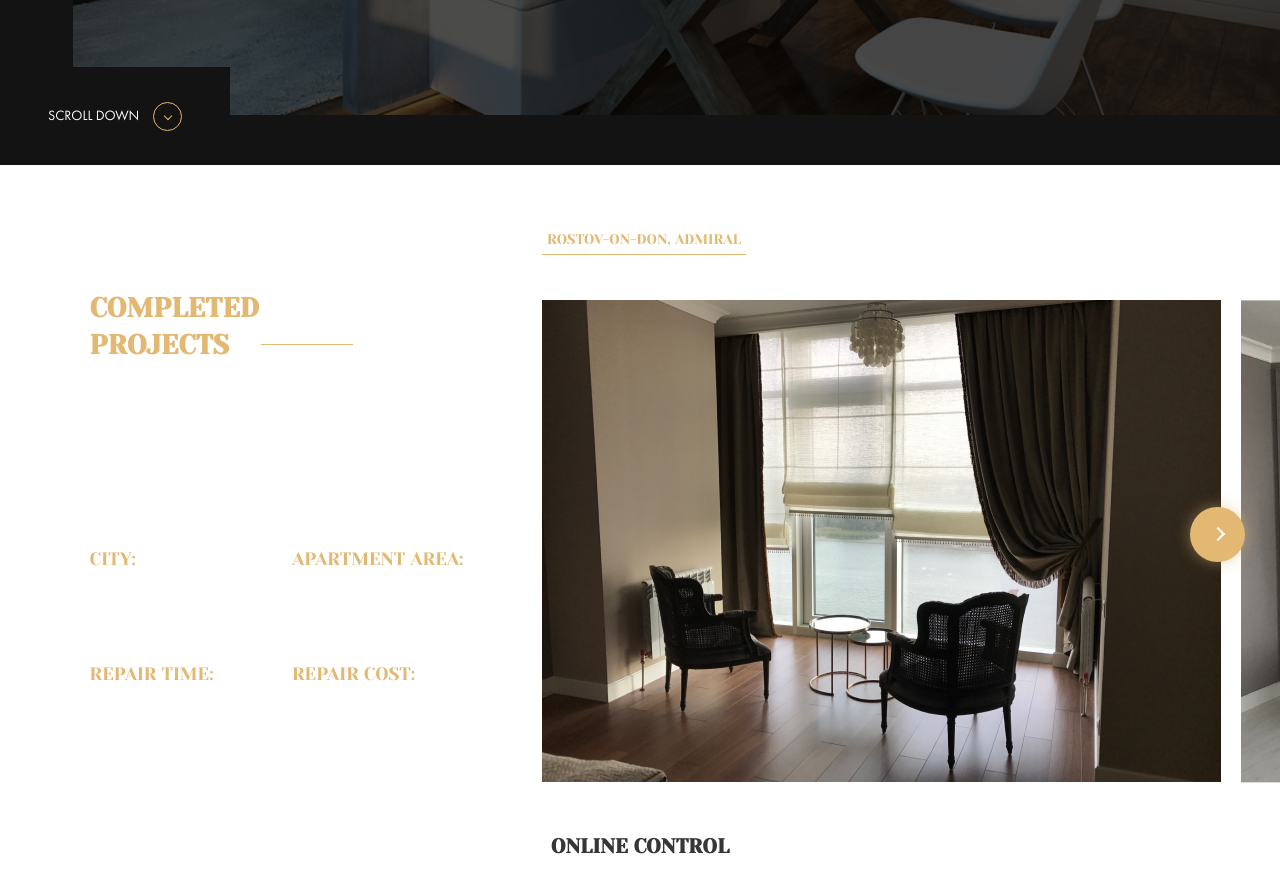
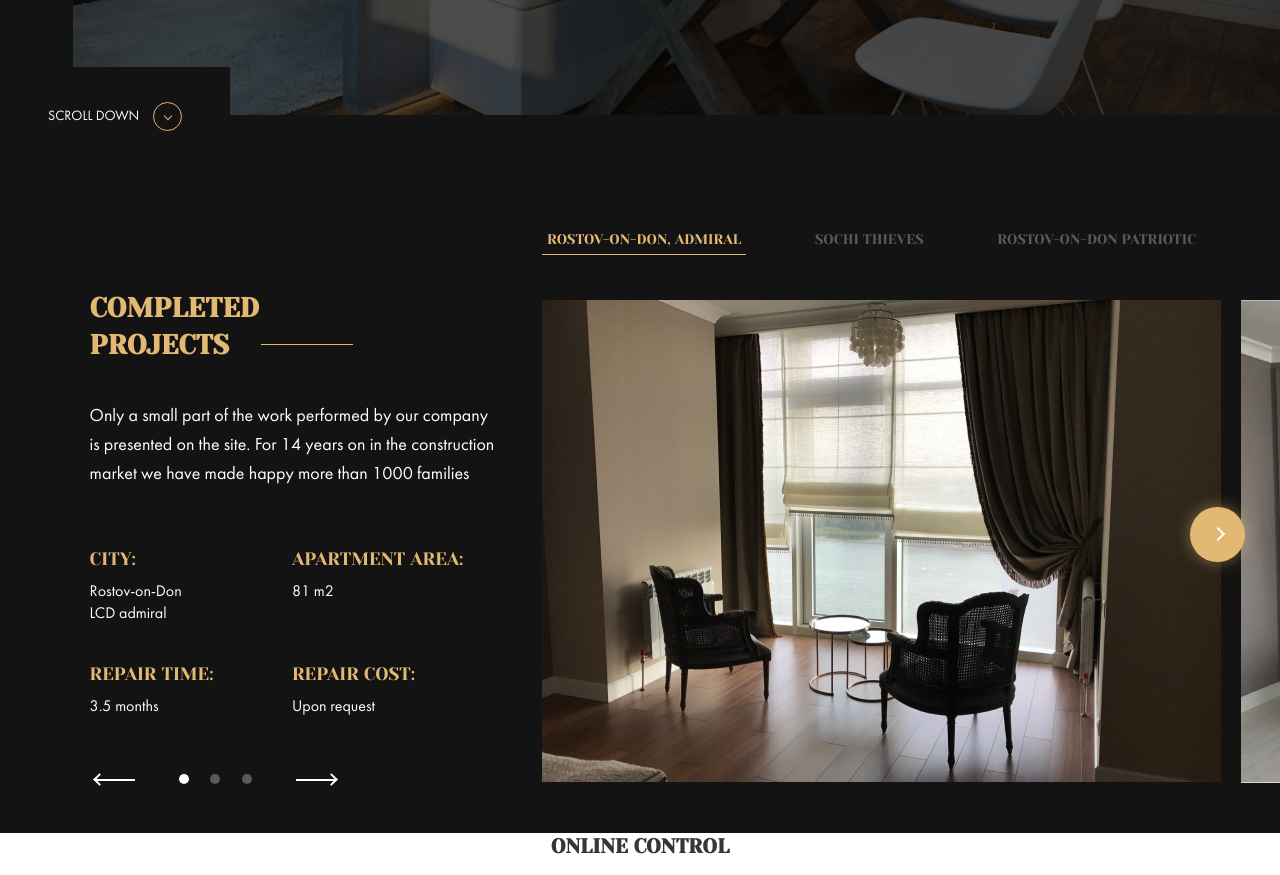
Before and after one commit to mesmeri/repair-design-project, a website: page index.html in a window 1280 px wide. Shown: the part 635-1510 px from the top of the page. Drawn offline with nearby package versions, Linux system fonts and the light colour scheme; files that its build step writes are made by us from their sources; grey boxes are pictures that could not be loaded.

```diff
--- a/scss/sections/_portfolio.scss
+++ b/scss/sections/_portfolio.scss
@@ -2,6 +2,7 @@
 	padding: 60px 0 45px;
 	color: $light-text-color;
 	overflow-x: hidden;
+	background-color: $dark-bg-color;
 	.wrapper--right {
 		display: flex;
 	}
```
